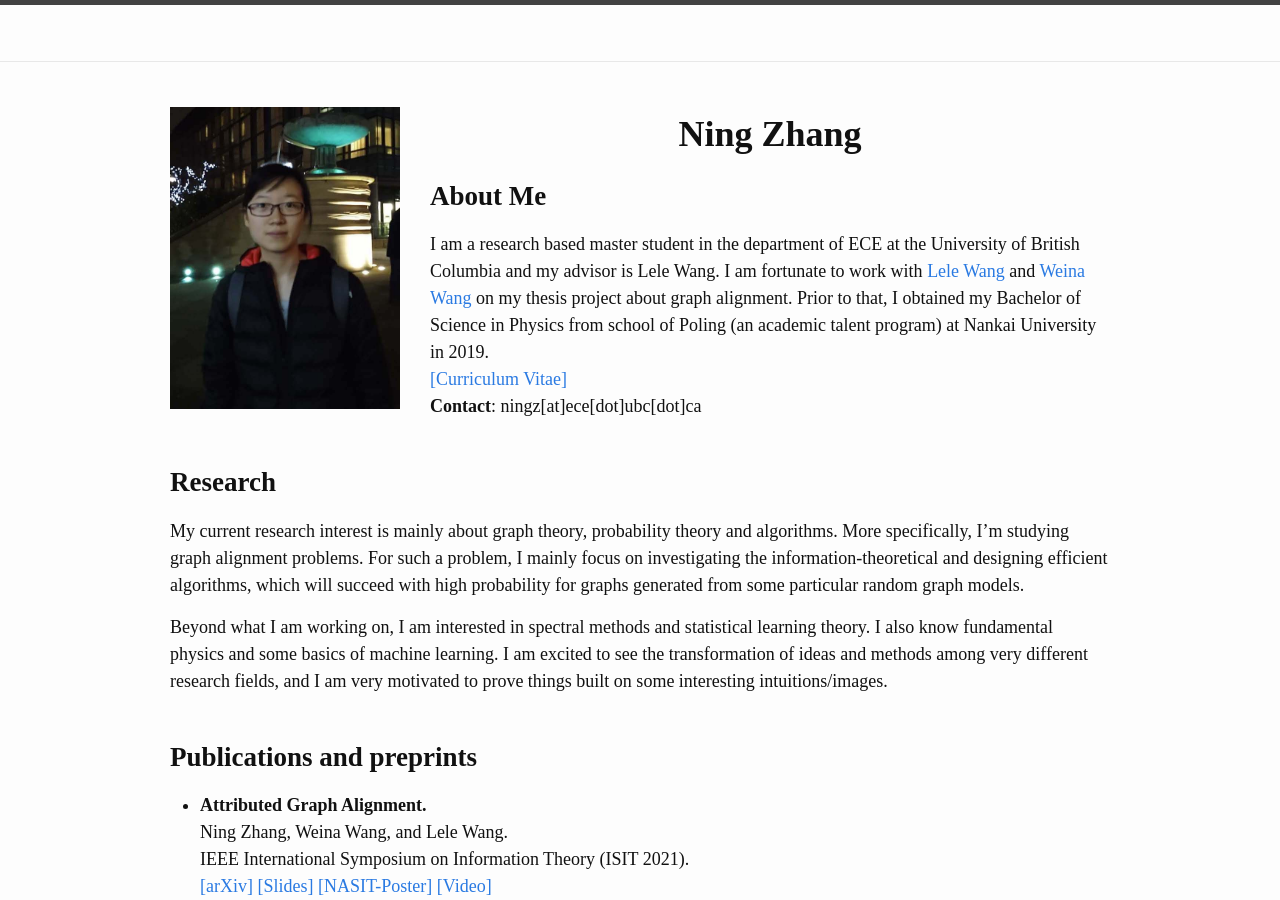
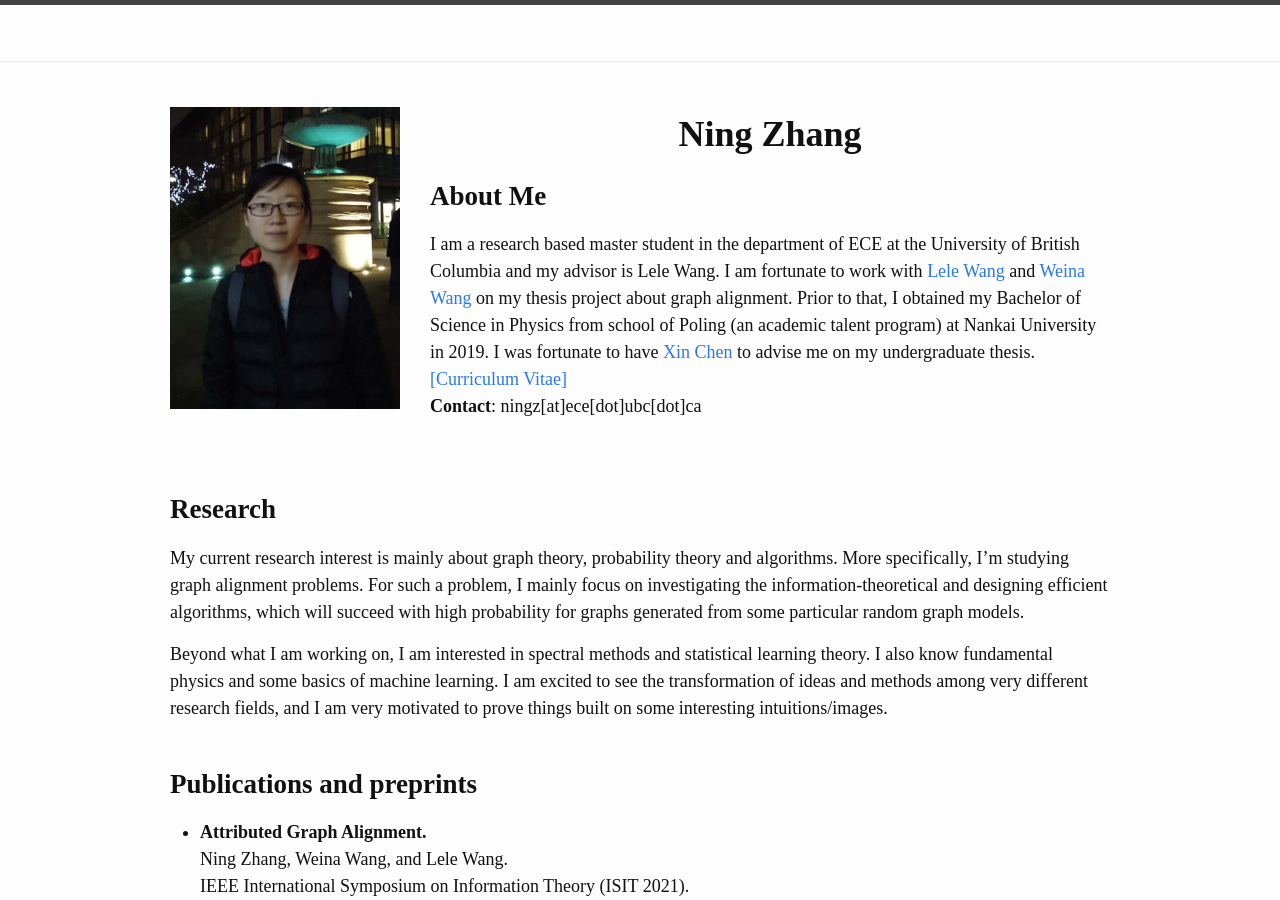
Before and after one commit to NingZhang-Git/NZ_website, a Jekyll site: the page built from index.md, in a window 1280 px wide and 900 px high. Built offline with Jekyll 4.4.1, drawn with Linux system fonts in a browser that asks for light colours.

Commit message:
Update index.md

```diff
--- a/index.md
+++ b/index.md
@@ -10,13 +10,13 @@ layout: home
 # <center> <b>Ning Zhang</b> </center>
 <!-- ### <center>Welcom to my personal webpage!</center> -->
 ## **About Me**
-I am a research based master student in the department of ECE at the University of British Columbia and my advisor is Lele Wang. I am fortunate to work with [Lele Wang](https://ece.ubc.ca/lele-wang/) and [Weina Wang](http://www.cs.cmu.edu/~weinaw/) on my thesis project about graph alignment. Prior to that, I obtained my Bachelor of Science in Physics from school of Poling (an academic talent program) at Nankai University in 2019.\
+I am a research based master student in the department of ECE at the University of British Columbia and my advisor is Lele Wang. I am fortunate to work with [Lele Wang](https://ece.ubc.ca/lele-wang/) and [Weina Wang](http://www.cs.cmu.edu/~weinaw/) on my thesis project about graph alignment. Prior to that, I obtained my Bachelor of Science in Physics from school of Poling (an academic talent program) at Nankai University in 2019. I was fortunate to have [Xin Chen](http://www.cs.nott.ac.uk/~pszxc/) to advise me on my undergraduate thesis.\
 [[Curriculum Vitae]](assets/NingZhangCV.pdf)
 <br>
 **Contact**: ningz[at]ece[dot]ubc[dot]ca
 <br>
 <br>
-
+<br>
 ## **Research**
 My current research interest is mainly about graph theory, probability theory and algorithms. More specifically, I'm studying graph alignment problems. For such a problem, I mainly focus on investigating the information-theoretical and designing efficient algorithms, which will succeed with high probability for graphs generated from some particular random graph models.
 
```
